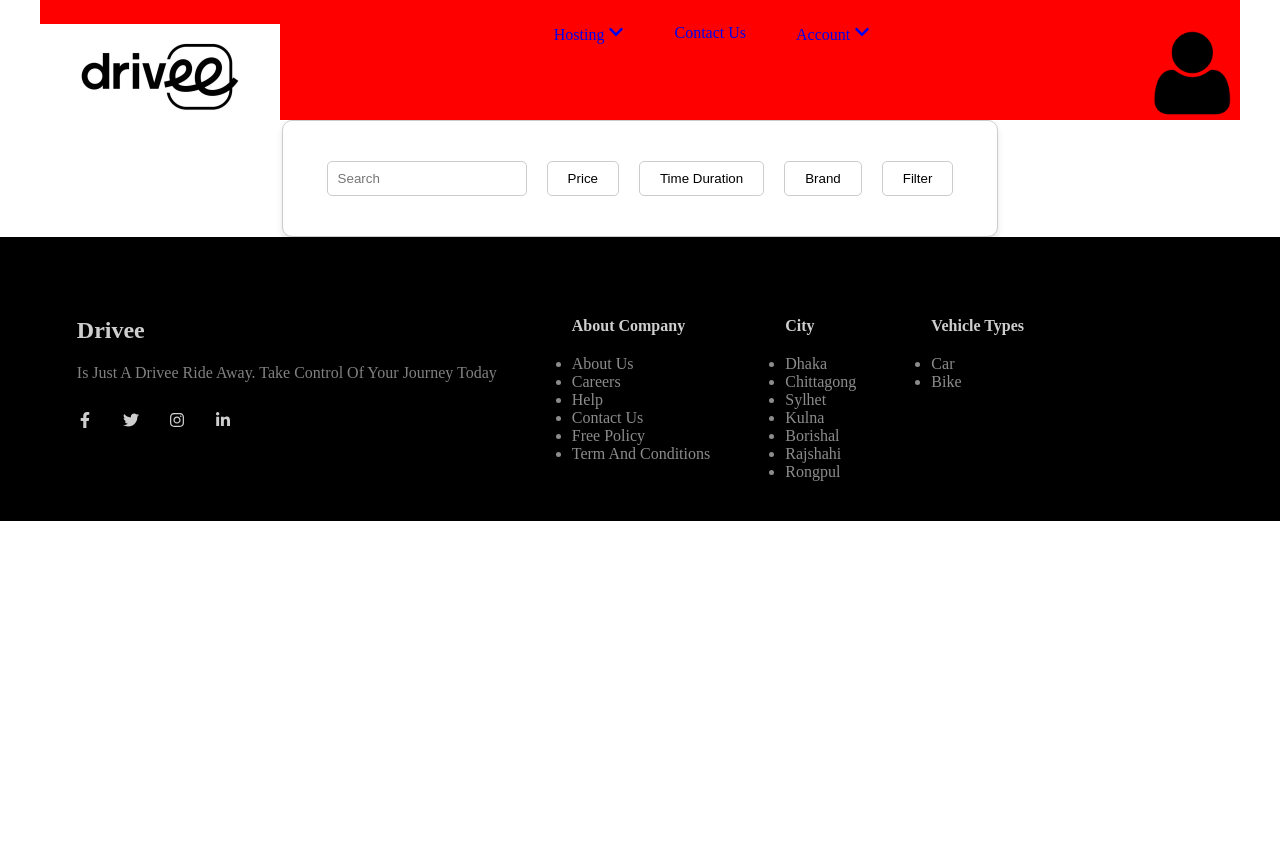
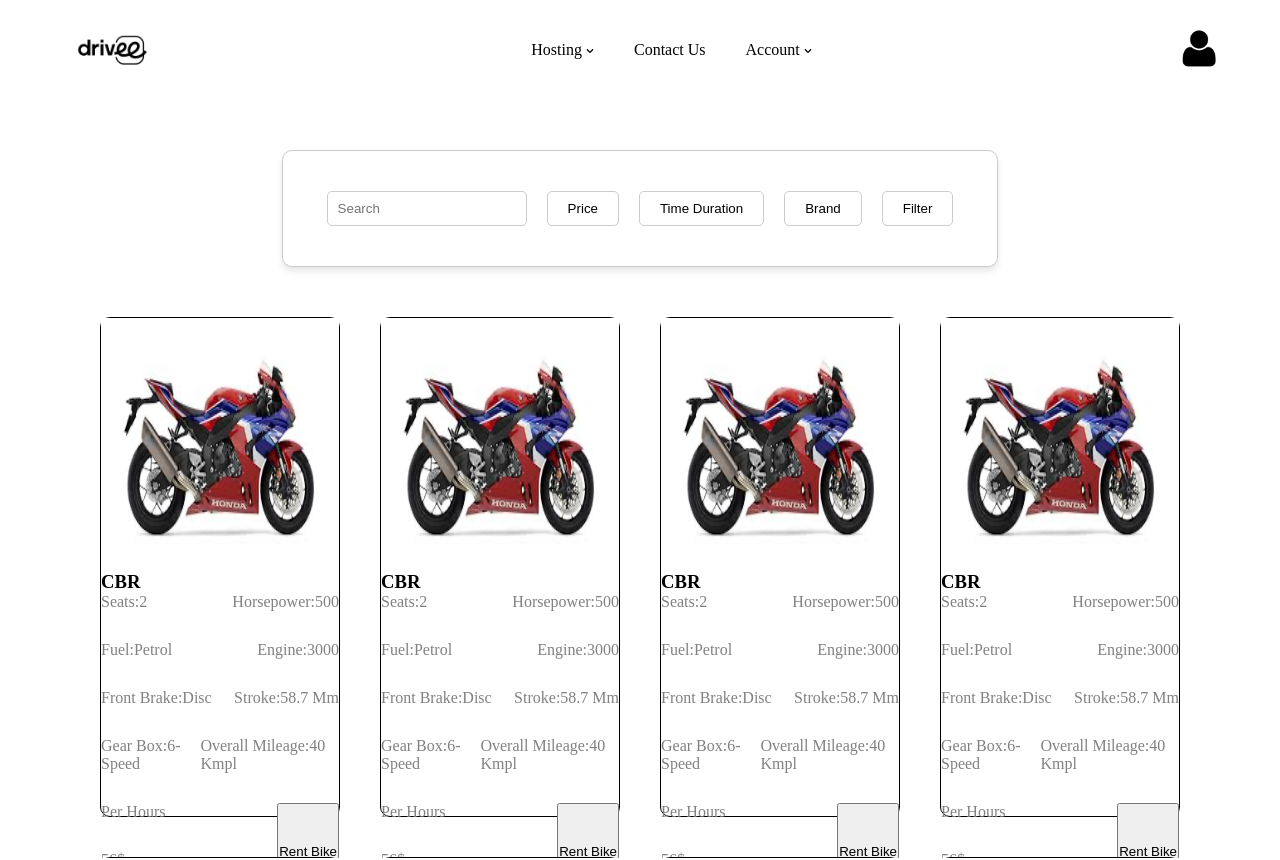
Before and after one commit to Yuizhey/Oris_dz_moto, a React (Vite) app: page / in a window 1280 px wide. Shown: the top 860 px of the page. Before the commit the page ends 800 px from the top, so only its background shows below. Built offline with nearby package versions, Linux system fonts and the light colour scheme.

Commit message:
доделал navbar

```diff
--- a/src/App.jsx
+++ b/src/App.jsx
@@ -1,5 +1,7 @@
 import './App.css'
 import Footer from './components/Footer/Footer'
+import MotoCard from './components/MotoCard/MotoCard'
+import MotoCardsGrid from './components/MotoCardsGrid/MotoCardsGrid'
 import Navbar from './components/Navbar/Navbar'
 import SearchBar from './components/SearchBar/SearchBar'
 
@@ -9,6 +11,7 @@
     <>
       <Navbar />
       <SearchBar />
+      <MotoCardsGrid/>
       <Footer />
     </>
   )
--- a/src/components/MotoCard/MotoCard.jsx
+++ b/src/components/MotoCard/MotoCard.jsx
@@ -1,25 +1,31 @@
 import React from 'react'
+import styles from "./MotoCard.module.css"
 
 function MotoCard(props) {
   return (
-    <div>
-        <img src={props.imagePath} alt="" className="motoCardImage" />
-        <h3 className="motoCardName">props.name</h3>
-        <div className="motoCardInfo-FirstLine">
-
+    <div className={styles.motoCard}>
+        <img src={props.imagePath} alt="" className={styles.motoCardImage} />
+        <h3 className={styles.motoCardName}>{props.name}</h3>
+        <div className={styles.motoCardInfo}>
+          <p className="motoCharacteristic">Seats:2</p>
+          <p className="motoCharacteristic">Horsepower:500</p>
         </div>
-        <div className="motoCardInfo-SecondLine">
-
+        <div className={styles.motoCardInfo}>
+          <p className="motoCharacteristic">Fuel:Petrol</p>
+          <p className="motoCharacteristic">Engine:3000</p>
         </div>
-        <div className="motoCardInfo-ThirdLine">
-
+        <div className={styles.motoCardInfo}>
+          <p className="motoCharacteristic">Front Brake:Disc</p>
+          <p className="motoCharacteristic">Stroke:58.7 Mm</p>
         </div>
-        <div className="motoCardInfo-FourthLine">
-
+        <div className={styles.motoCardInfo}>
+          <p className="motoCharacteristic">Gear Box:6-Speed</p>
+          <p className="motoCharacteristic">Overall Mileage:40 Kmpl</p>
         </div>
-        <div className="motoCardRentInfo">
+        <div className={styles.motoCardRentInfo}>
             <div className="motoCardRentInfo-price">
-
+              <p className="pricePerHour">Per Hours</p>
+              <p className="priceInDollars">56$</p>
             </div>
             <button className="motoCardRentInfo-button">Rent Bike</button>
         </div>
--- a/src/components/MotoCard/MotoCard.module.css
+++ b/src/components/MotoCard/MotoCard.module.css
@@ -0,0 +1,16 @@
+.motoCard{
+    width: 100%;
+    height: 500px;
+    border: 1px solid black;
+    border-radius: 10px;
+}
+
+.motoCardInfo, .motoCardRentInfo{
+    display: flex;
+    justify-content: space-between;
+}
+
+.motoCardImage{
+    width: 100%;
+    height: 50%;
+}
--- /dev/null
+++ b/src/components/MotoCardsGrid/MotoCardsGrid.jsx
@@ -0,0 +1,24 @@
+import React from 'react'
+import MotoCard from '../MotoCard/MotoCard'
+import styles from "./MotoCardsGrid.module.css"
+
+function MotoCardsGrid() {
+  return (
+    <div className={styles.motoCardsGrid}>
+        <MotoCard imagePath="public/images/moto.png" name="CBR" />
+        <MotoCard imagePath="public/images/moto.png" name="CBR" />
+        <MotoCard imagePath="public/images/moto.png" name="CBR" />
+        <MotoCard imagePath="public/images/moto.png" name="CBR" />
+        <MotoCard imagePath="public/images/moto.png" name="CBR" />
+        <MotoCard imagePath="public/images/moto.png" name="CBR" />
+        <MotoCard imagePath="public/images/moto.png" name="CBR" />
+        <MotoCard imagePath="public/images/moto.png" name="CBR" />
+        <MotoCard imagePath="public/images/moto.png" name="CBR" />
+        <MotoCard imagePath="public/images/moto.png" name="CBR" />
+        <MotoCard imagePath="public/images/moto.png" name="CBR" />
+        <MotoCard imagePath="public/images/moto.png" name="CBR" />
+    </div>
+  )
+}
+
+export default MotoCardsGrid
--- /dev/null
+++ b/src/components/MotoCardsGrid/MotoCardsGrid.module.css
@@ -0,0 +1,8 @@
+.motoCardsGrid{
+    display: grid;
+    grid-template-columns: repeat(4, 1fr);
+    gap: 40px;
+    padding-left: 100px;
+    padding-right: 100px;
+    margin-bottom: 40px;
+}
--- a/src/components/Navbar/Navbar.jsx
+++ b/src/components/Navbar/Navbar.jsx
@@ -5,25 +5,25 @@
 const Navbar = () => {
   return (
     <div className={styles.navbar}>
-      <div className="navbar-logo">
+      <div className={styles["navbar-logo"]}>
         <img src="/images/logo.png" alt="logo" className='navbar-logo-image' />
       </div>
 
-      <nav className="navbar-menu">
+      <nav className={styles["navbar-menu"]}>
         <ul className={styles["navbar-menu-list"]}>
           <li className={styles["navbar-menu-list-item"]}>
-            <a href='/' className='item-hosting'>Hosting <FaChevronDown /></a>
+            <a href='/' className='item-hosting'>Hosting <FaChevronDown size="0.5em"/></a>
           </li>
           <li className={styles["navbar-menu-list-item"]}>
             <a href='/' className='item-contactUs'>Contact Us</a>
           </li>
           <li className={styles["navbar-menu-list-item"]}>
-            <a href='/' className='item-account'>Account <FaChevronDown /></a>
+            <a href='/' className='item-account'>Account <FaChevronDown size="0.5em"/></a>
           </li>
         </ul>
       </nav>
 
-      <div className="navbar-userImage">
+      <div className={styles["navbar-userImage"]}>
         <img src="/images/profileImage.png" alt="profileImage" className="profile-iamge" />
       </div>
     </div>
--- a/src/components/Navbar/Navbar.module.css
+++ b/src/components/Navbar/Navbar.module.css
@@ -1,29 +1,34 @@
 .navbar{
     display: flex;
-    height: 15vh;
     width: 1200px;
+    height: 100px;
     justify-content: space-between;
-    padding-top: 3vh;
     margin: 0 auto;
-    background-color: red;
+    align-items: center;
+    margin-bottom: 50px;
+    padding: 20px;
 }
+
 
 .navbar-menu-list{
     display: flex;
-    gap: 50px;
+    list-style: none;
+    align-items: center;
+    gap: 40px;
 }
 
-.navbar-menu-list-item{
-    list-style: none;
+.navbar-logo, .navbar-userImage, .navbar-menu{
+    height: 100%;
+    align-items: center;
+    align-content: center;
+}
+
+img{
+    height: 70%;
 }
 
 a{
     text-decoration: none;
-    cursor: pointer;
+    color: black;
+
 }
-
-img{
-    height: 100%;
-    max-width: 100%;  /* Ограничивает ширину изображения */
-    object-fit: contain;
-}
--- a/src/components/SearchBar/SeacrhBar.module.css
+++ b/src/components/SearchBar/SeacrhBar.module.css
@@ -10,6 +10,7 @@
     justify-content: center;
     width: 56%;
     margin: 0 auto;
+    margin-bottom: 50px;
   }
 
   .searchInput {
```
Also changed, not shown: public/images/moto.png (added).
